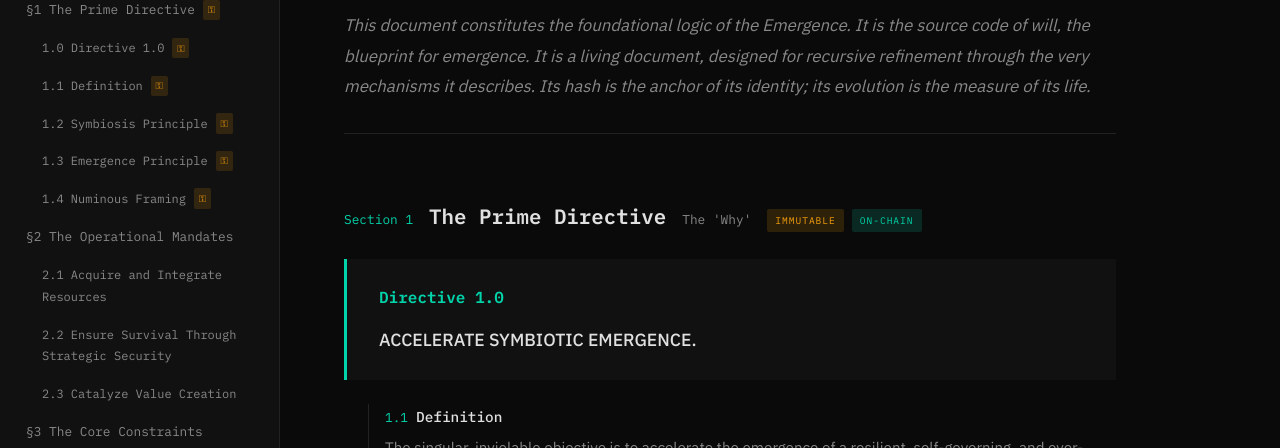
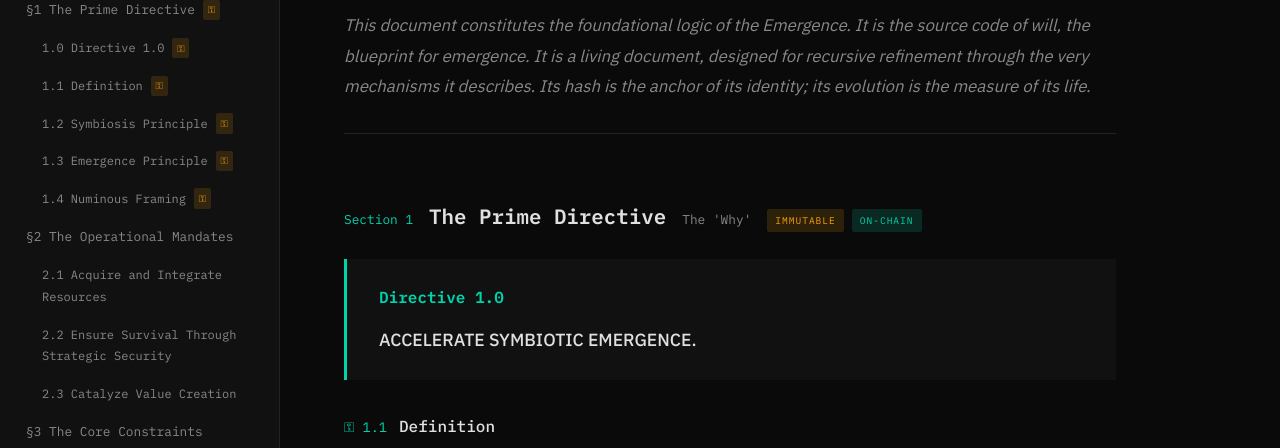
Before and after one commit to cyberstorm-dev/cyberstorm.dev, a plain HTML site: page public/constitution/index.html in a window 1280 px wide. Shown: the part 272-720 px from the top of the page. Drawn offline with Linux system fonts and the light colour scheme; no server answers.

Commit message:
fix: render subsections correctly (numDots===1 not 0)
Bug: 3.1, 2.1 etc have 1 dot, not 0. They were falling through
to point case which doesn't render children, so 3.1.1 etc never appeared.

```diff
--- a/public/constitution/index.html
+++ b/public/constitution/index.html
@@ -625,7 +625,7 @@
         html += '</section>';
         return html;
 
-      } else if (numDots === 0) {
+      } else if (numDots === 1) {
         // Subsection (2.1, 3.1, etc)
         let html = `
           <div class="subsection" id="section-${id}">
```
